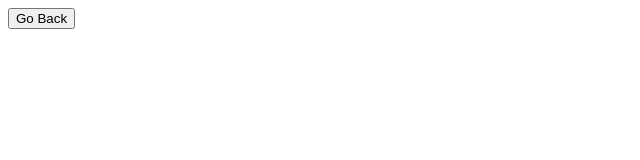
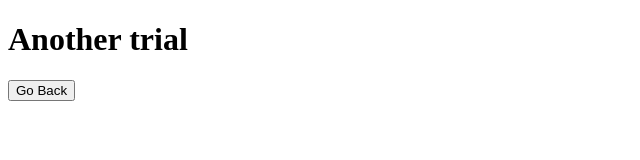
Before and after one commit to racklac/SomethingClever, a plain HTML site: page anotherPage.html in a window 1280 px wide. Shown: the whole page, without its empty margins (0-640 px from the left). Drawn offline with Linux system fonts and the light colour scheme.

Commit message:
added Page

```diff
--- a/anotherPage.html
+++ b/anotherPage.html
@@ -4,6 +4,8 @@
         <title>AnotherPage</title>
     </head>
     <body>
+        <h1>Another trial</h1>
         <button>Go Back</button>
+
     </body>
 </html>
```
